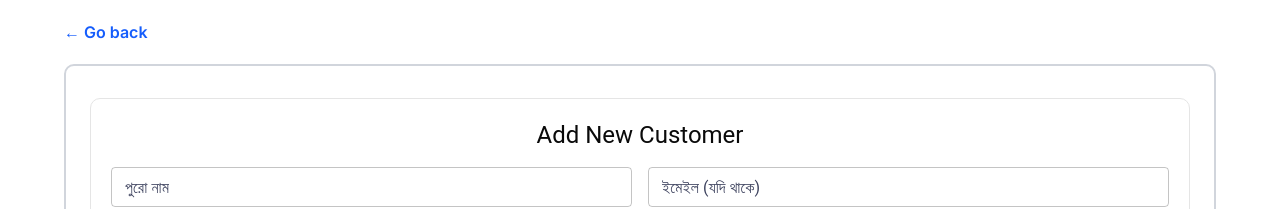
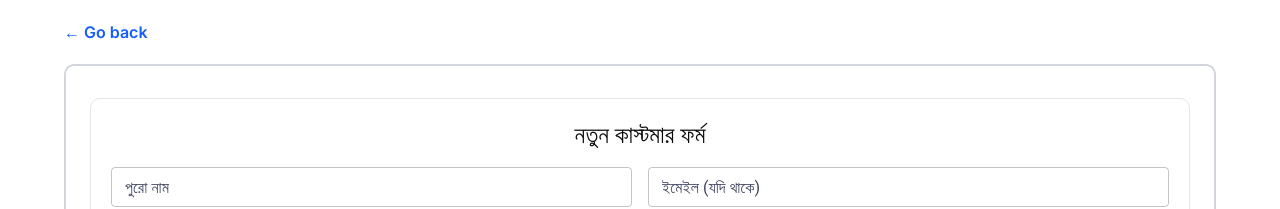
Before and after one commit to rahathossenantor/tripti-drinking-water-view, a Next.js app: page /add-customer in a window 1280 px wide. Shown: the top 209 px of the page. Built offline with nearby package versions, Linux system fonts and the light colour scheme.

Commit message:
Update page.tsx

```diff
--- a/src/app/add-customer/page.tsx
+++ b/src/app/add-customer/page.tsx
@@ -60,7 +60,7 @@ const AddCustomer = () => {
                 <Stack className="items-center justify-center">
                     <Box className="w-full border rounded-lg p-5">
                         <Typography variant="h5" className="font-bold text-center">
-                            Add New Customer
+                            নতুন কাস্টমার ফর্ম
                         </Typography>
 
                         <Box
```
